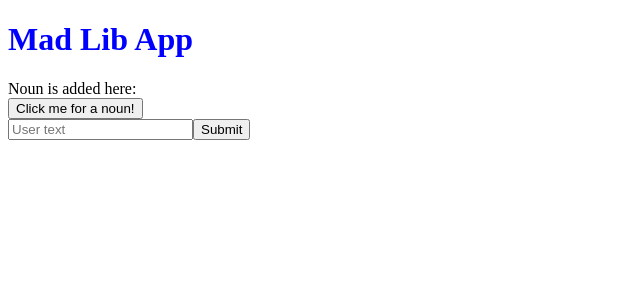
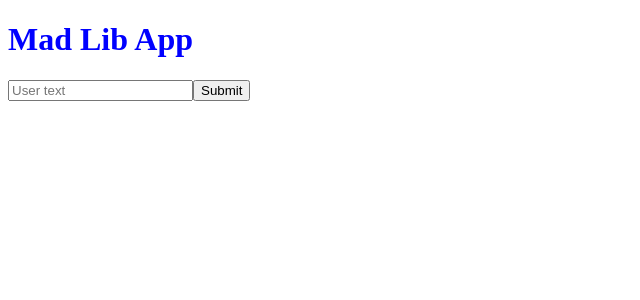
Before and after one commit to austinbhan/cover-letter-madlibs, a React app: page / in a window 1280 px wide. Shown: the top 300 px of the page, without its empty margins (0-640 px from the left). Built offline with nearby package versions, Linux system fonts and the light colour scheme.

Commit message:
Deleted test usestate exercse

```diff
--- a/src/app.jsx
+++ b/src/app.jsx
@@ -6,13 +6,8 @@ import { useState } from 'react';
 
 
 export default function App() {
-  const [testValue, setTestValue] = useState('');
   const [userText, setUserText] = useState('');
   const [nounOne, setNounOne] = useState('');
-
-  function noun() {
-    setTestValue('boob');
-  }
 
   function handleSubmit(e) {
     e.preventDefault();
@@ -24,11 +19,7 @@ export default function App() {
     <Router>
       <h1>Mad Lib App</h1>
       <div className="textForms">
-        <div>Noun is added here: {testValue}</div>
         <div>{nounOne}</div>
-      </div>
-      <div className="nounButton">
-        <button onClick={noun}>Click me for a noun!</button>
       </div>
 
       <form className="textForm"
```
